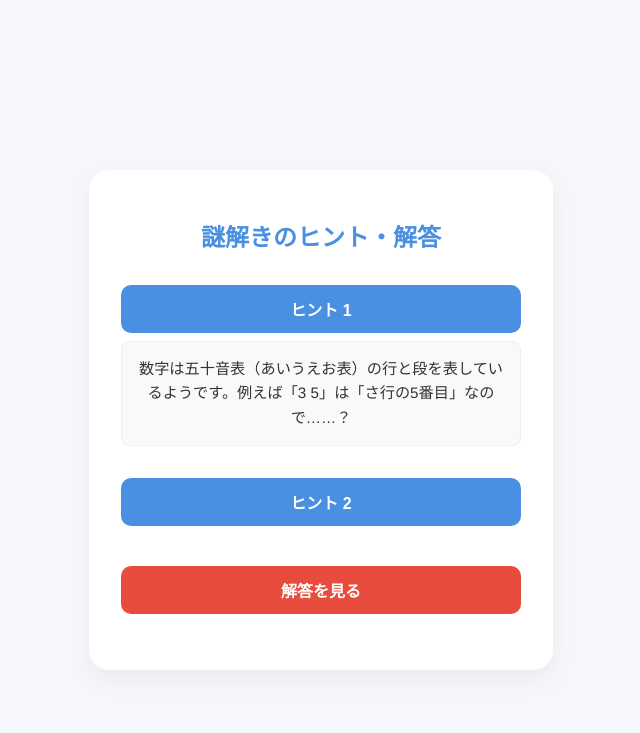
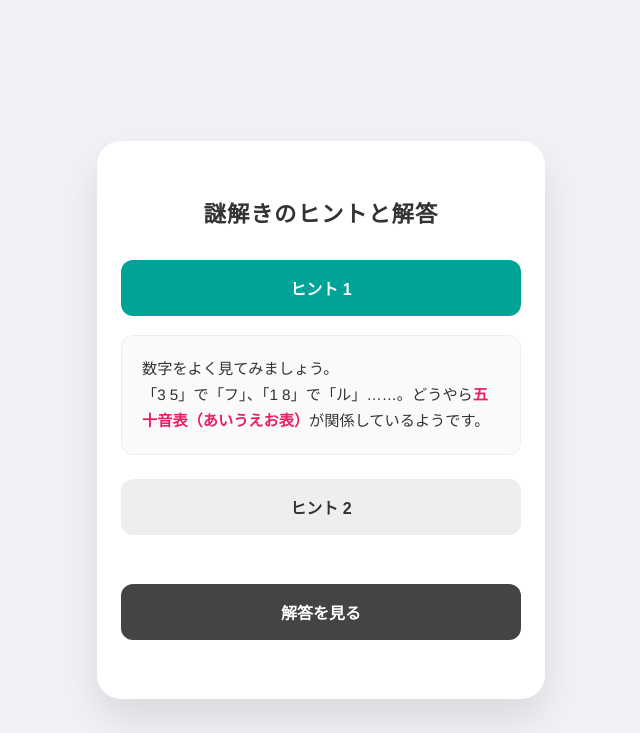
Before and after one commit to reki-su/nazo, a plain HTML site: page index.html in a window 1280 px wide. Both pictures are taken after a click on the button "ヒント 1". Shown: the whole page, without its empty margins (319-959 px from the left). Drawn offline with Linux system fonts and the light colour scheme.

Commit message:
Update index.html

```diff
--- a/index.html
+++ b/index.html
@@ -6,10 +6,11 @@
     <title>謎解きヒント＆解答</title>
     <style>
         :root {
-            --primary-color: #4a90e2;
-            --bg-color: #f5f7fa;
+            --primary-color: #00a497; /* Life is Tech! 風のグリーン */
+            --bg-color: #f0f2f5;
             --card-bg: #ffffff;
             --text-color: #333;
+            --accent-color: #e91e63;
         }
 
         body {
@@ -26,105 +27,127 @@
 
         .container {
             background: var(--card-bg);
-            padding: 2rem;
-            border-radius: 20px;
-            box-shadow: 0 10px 25px rgba(0,0,0,0.05);
+            padding: 2.5rem 1.5rem;
+            border-radius: 24px;
+            box-shadow: 0 20px 40px rgba(0,0,0,0.1);
             width: 100%;
             max-width: 400px;
             text-align: center;
         }
 
         h1 {
-            font-size: 1.5rem;
+            font-size: 1.4rem;
             margin-bottom: 2rem;
-            color: var(--primary-color);
+            color: var(--text-color);
+            letter-spacing: 0.05em;
         }
 
         .button-group {
             display: flex;
             flex-direction: column;
-            gap: 1rem;
+            gap: 1.2rem;
         }
 
         .toggle-btn {
-            background: var(--primary-color);
-            color: white;
+            background: #eee;
+            color: var(--text-color);
             border: none;
-            padding: 12px 20px;
-            border-radius: 10px;
+            padding: 16px;
+            border-radius: 12px;
             font-size: 1rem;
             font-weight: bold;
             cursor: pointer;
-            transition: transform 0.2s, background 0.3s;
-            outline: none;
+            transition: all 0.3s ease;
         }
 
-        .toggle-btn:active {
-            transform: scale(0.98);
+        .toggle-btn:hover {
+            background: #e0e0e0;
+        }
+
+        .toggle-btn.active {
+            background: var(--primary-color);
+            color: white;
         }
 
         .toggle-btn.answer {
-            background: #e74c3c; /* 解答ボタンは少し目立つ赤色 */
+            background: #444;
+            color: white;
+            margin-top: 10px;
         }
 
         .content {
             max-height: 0;
             overflow: hidden;
-            transition: max-height 0.4s ease-out;
-            background: #f9f9f9;
-            border-radius: 8px;
-            margin-top: -0.5rem;
-            margin-bottom: 1rem;
+            transition: max-height 0.4s cubic-bezier(0.4, 0, 0.2, 1);
+            background: #fafafa;
+            border-radius: 12px;
         }
 
         .content p {
-            padding: 15px;
+            padding: 20px;
             margin: 0;
             font-size: 0.95rem;
-            line-height: 1.6;
+            line-height: 1.7;
+            text-align: left;
+            border: 1px solid #eee;
+            border-radius: 12px;
         }
 
         .is-open {
-            max-height: 200px; /* 内容に合わせて調整 */
-            border: 1px solid #eee;
+            max-height: 300px;
+            margin-bottom: 5px;
+        }
+
+        .highlight {
+            color: var(--accent-color);
+            font-weight: bold;
         }
     </style>
 </head>
 <body>
 
 <div class="container">
-    <h1>謎解きのヒント・解答</h1>
+    <h1>謎解きのヒントと解答</h1>
 
     <div class="button-group">
-        <button class="toggle-btn" onclick="toggleContent('hint1')">ヒント 1</button>
+        <button id="btn-hint1" class="toggle-btn" onclick="toggleContent('hint1', 'btn-hint1')">ヒント 1</button>
         <div id="hint1" class="content">
-            <p>数字は五十音表（あいうえお表）の行と段を表しているようです。例えば「3 5」は「さ行の5番目」なので……？</p>
+            <p>数字をよく見てみましょう。<br>「3 5」で「フ」、「1 8」で「ル」……。どうやら<span class="highlight">五十音表（あいうえお表）</span>が関係しているようです。</p>
         </div>
 
-        <button class="toggle-btn" onclick="toggleContent('hint2')">ヒント 2</button>
+        <button id="btn-hint2" class="toggle-btn" onclick="toggleContent('hint2', 'btn-hint2')">ヒント 2</button>
         <div id="hint2" class="content">
-            <p>「↑」や「↓」は、その文字を五十音順で一つ進めたり戻したりすることを意味しています。「1 8」は「あ行の8番目」ではありません。数字をどう分けるかが鍵です。</p>
+            <p>「6 1」の上に「↑」がありますね。これは、6行目（は行）の1番目「は」を、五十音順で<span class="highlight">一つ後ろ</span>にずらすという意味です。<br>「は」の次は……？</p>
         </div>
 
-        <button class="toggle-btn answer" onclick="toggleContent('answer')">解答を見る</button>
+        <button id="btn-answer" class="toggle-btn answer" onclick="toggleContent('answer', 'btn-answer')">解答を見る</button>
         <div id="answer" class="content">
-            <p style="font-weight: bold; color: #e74c3c;">正解は「プログラミング」です！<br>
-            <span style="font-weight: normal; color: #666; font-size: 0.8rem;">解説：数字を1桁ずつに分け、あ=11、い=12…のように当てはめます。矢印はその文字をずらします。</span></p>
+            <p>正解は…<br><br><span class="highlight" style="font-size: 1.2rem;">「プレゼント」</span>です！<br><br>
+            <small>【解説】<br>
+            6 8 → ほ<br>
+            1 4 → え (+1) → れ<br>
+            9 7 → ぜ<br>
+            1 8 → ん<br>
+            1 1 → あ (-1) → と<br>
+            あいうえお表の「行」と「段」に対応していました。</small></p>
         </div>
     </div>
 </div>
 
 <script>
-    function toggleContent(id) {
+    function toggleContent(id, btnId) {
         const content = document.getElementById(id);
+        const btn = document.getElementById(btnId);
         const isOpen = content.classList.contains('is-open');
 
-        // 他のコンテンツを閉じる（アコーディオン形式）
+        // 全て閉じる
         document.querySelectorAll('.content').forEach(el => el.classList.remove('is-open'));
+        document.querySelectorAll('.toggle-btn').forEach(el => el.classList.remove('active'));
 
         // クリックしたものが閉じていれば開く
         if (!isOpen) {
             content.classList.add('is-open');
+            btn.classList.add('active');
         }
     }
 </script>
```
